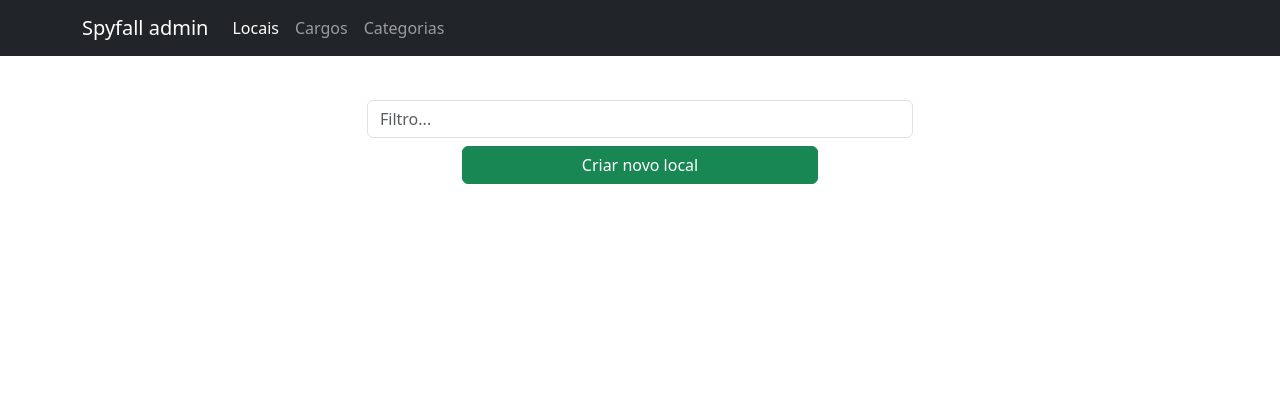
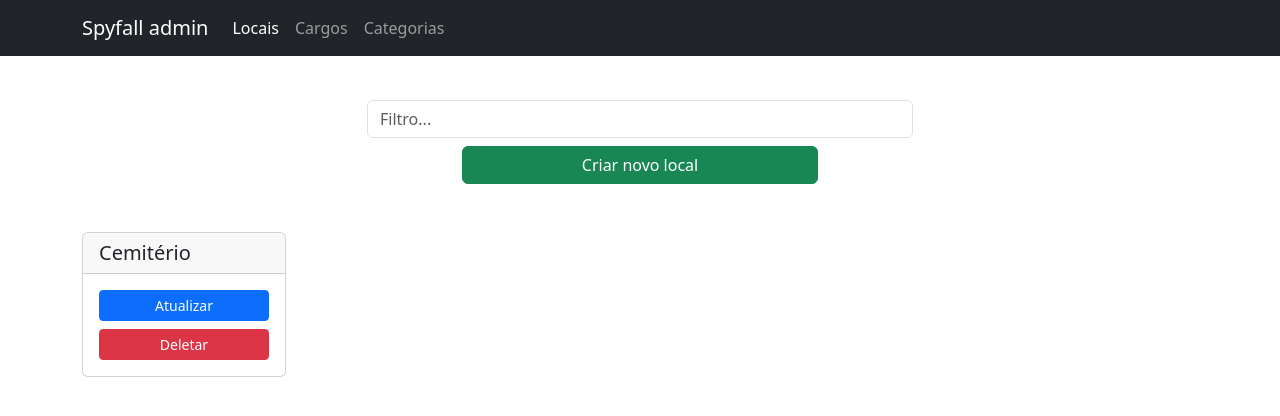
Before and after one commit to GregorioFornetti/spyfall-br, a React (Create React App) app in the folder frontend/spyfall-br-adm/: page / in a window 1280 px wide. Shown: the top 416 px of the page. Built offline with nearby package versions, Linux system fonts and the light colour scheme.

Commit message:
modal places

```diff
--- a/frontend/spyfall-br-adm/src/App.tsx
+++ b/frontend/spyfall-br-adm/src/App.tsx
@@ -50,7 +50,7 @@ function App() {
     {id: 2, name: "Marinheiro"}
   ])
   const [places, setPlaces] = useState<Place[]>([
-    {id: 1, name: "Cemitério", selectedCategoriesIds: [], selectedRolesIds: []}
+    {id: 1, name: "Cemitério", selectedCategoriesIds: [1, 2], selectedRolesIds: []}
   ])
 
 
@@ -156,6 +156,33 @@ function App() {
           </Row>
         </Container>
 
+
+        <Container fluid="md" className={(page === 'place') ? ('') : ("d-none")}>
+          <Row xl={5} lg={4} md={3} sm={2} className={"gy-5 gx-4"}>
+            {places
+            .filter((place) => place.name.toLowerCase().startsWith(filter.toLowerCase()))
+            .map((place) => (
+              <SimpleCard
+                name={place.name}
+                updateFunction={() => {
+                  setModalPlaceProperties({
+                    show: true,
+                    type: "update",
+                    currentValue: {...place}
+                  })
+                }}
+                deleteFunction={() => {
+                  setModalPlaceProperties({
+                    show: true,
+                    type: "delete",
+                    currentValue: place
+                  })
+                }}
+              />
+            ))}
+          </Row>
+        </Container>
+
         <Container fluid="md" className={(page === 'role') ? ('') : ("d-none")}>
           <Row xl={5} lg={4} md={3} sm={2} className={"gy-5 gx-4"}>
             {roles
--- a/frontend/spyfall-br-adm/src/components/ModalPlace/index.tsx
+++ b/frontend/spyfall-br-adm/src/components/ModalPlace/index.tsx
@@ -7,6 +7,7 @@ import Select from 'react-select'
 import ModalProperties from '../../interfaces/ModalProperties'
 import Category from '../../interfaces/CategoryInterface'
 import Role from '../../interfaces/RoleInterface';
+import { category2CategoryOption, getCategoryById, getRoleById, getPlaceById, role2RoleOption } from '../../utils/utils';
 
 
 interface ModalPlaceProps {
@@ -43,6 +44,12 @@ export default function ModalPlace({modalPlaceProperties, setModalPlacePropertie
                 </Modal.Title>
             </Modal.Header>
             <Modal.Body>
+                {type === 'delete' &&
+                    <p>Deseja mesmo excluir "{place.name}" ?</p>
+                }
+
+                {(type === 'create' || type === 'update') &&
+                <>
                     <Form.Group className="mb-3">
                         <Form.Label>Nome</Form.Label>
                         <Form.Control
@@ -66,7 +73,11 @@ export default function ModalPlace({modalPlaceProperties, setModalPlacePropertie
                         <Form.Label>Cargos</Form.Label>
                         <Select
                             isMulti
-                        options={roles.map((role) => ({value: role.id, label: role.name}))}
+                            options={roles.map(role2RoleOption)}
+                            defaultValue={place.selectedRolesIds.map((roleId) => role2RoleOption(getRoleById(roleId, roles)))}
+                            onChange={(selectedRolesOptions) => {
+                                place.selectedRolesIds = selectedRolesOptions.map((roleOption) => (roleOption.value))
+                            }}
                             className="basic-multi-select"
                             classNamePrefix="select"
                             placeholder=""
@@ -77,12 +88,18 @@ export default function ModalPlace({modalPlaceProperties, setModalPlacePropertie
                         <Form.Label>Categorias</Form.Label>
                         <Select
                             isMulti
-                        options={categories.map((category) => ({value: category.id, label: category.name}))}
+                            options={categories.map(category2CategoryOption)}
+                            defaultValue={place.selectedCategoriesIds.map((categoryId) => category2CategoryOption(getCategoryById(categoryId, categories)))}
+                            onChange={(selectedCategoriesOptions) => {
+                                place.selectedCategoriesIds = selectedCategoriesOptions.map((categoryOption) => (categoryOption.value))
+                            }}
                             className="basic-multi-select"
                             classNamePrefix="select"
                             placeholder=""
                         />
                     </Form.Group>
+                </>
+                }
             </Modal.Body>
             <Modal.Footer>
                 <Button variant="secondary" onClick={handleClose}>
@@ -90,7 +107,16 @@ export default function ModalPlace({modalPlaceProperties, setModalPlacePropertie
                 </Button>
                 <Button
                     variant={(type === 'delete') ? ('danger') : ('primary')}
-                    onClick={handleClose}
+                    onClick={() => {
+                        if (type === 'create') {
+                            createPlace(place, places, setPlaces)
+                        } else if (type === 'update') {
+                            updatePlace(place, places, setPlaces)
+                        } else if (type === 'delete') {
+                            deletePlace(place, places, setPlaces)
+                        }
+                        handleClose()
+                    }}
                 >
                     {btnLabelMap[type]}
                 </Button>
@@ -98,3 +124,22 @@ export default function ModalPlace({modalPlaceProperties, setModalPlacePropertie
         </Modal>
     )
 }
+
+
+function createPlace(currentPlace: Place, places: Place[], setPlaces: React.Dispatch<React.SetStateAction<Place[]>>) {
+    // Para atualizar o frontend
+    // OBS IMPORTANTE: é preciso pegar o id novo do backend depois que retornar...
+    setPlaces([...places, currentPlace])
+}
+
+function updatePlace(currentPlace: Place, places: Place[], setPlaces: React.Dispatch<React.SetStateAction<Place[]>>) {
+    // Para atualizar o frontend
+    let placeIndex = places.findIndex((placeParam) => (placeParam.id === currentPlace.id))
+    places[placeIndex] = currentPlace
+    setPlaces([...places])
+}
+
+function deletePlace(currentPlace: Place, places: Place[], setPlaces: React.Dispatch<React.SetStateAction<Place[]>>) {
+    // Para atualizar o frontend
+    setPlaces(places.filter((placeParam) => currentPlace !== placeParam))
+}
--- /dev/null
+++ b/frontend/spyfall-br-adm/src/utils/utils.ts
@@ -0,0 +1,25 @@
+import Category from "../interfaces/CategoryInterface";
+import Role from "../interfaces/RoleInterface";
+import Place from "../interfaces/PlaceInterface";
+
+
+export function getPlaceById(id: number, places: Place[]): Place {
+    return places.find((place) => place.id === id) as Place
+}
+
+export function getRoleById(id: number, roles: Role[]): Role {
+    return roles.find((role) => role.id === id) as Role
+}
+
+export function getCategoryById(id: number, categories: Category[]): Category {
+    return categories.find((category) => category.id === id) as Category
+}
+
+
+export function category2CategoryOption(category: Category) {
+    return {value: category.id, label: category.name}
+}
+
+export function role2RoleOption(role: Role) {
+    return {value: role.id, label: role.name}
+}
```
Lines whose indentation alone changed are shown as unchanged.
